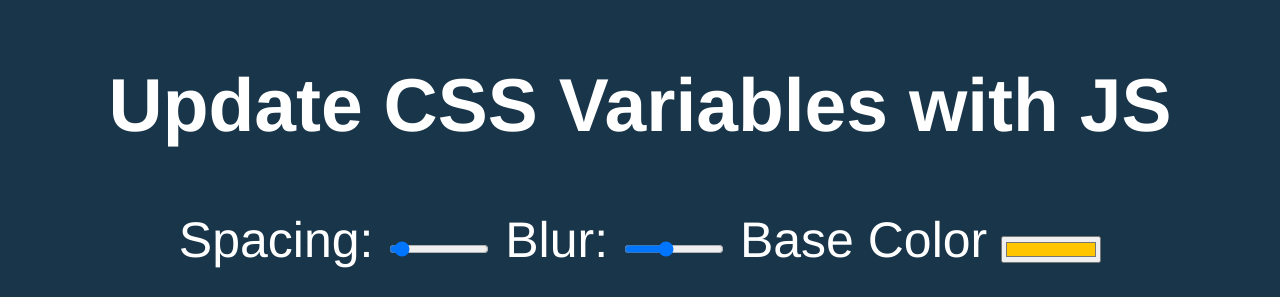
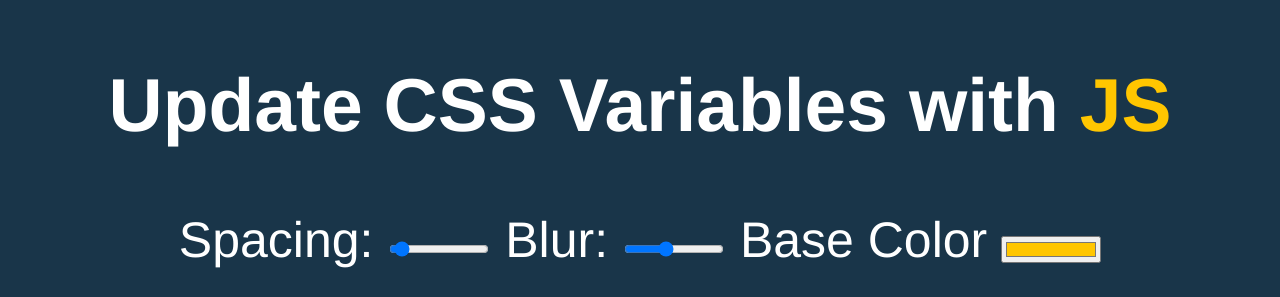
Before and after one commit to basuabhirup/js30-day-03-css-variables, a plain HTML site: page index.html in a window 1280 px wide. Shown: the top 297 px of the page. Drawn offline with Linux system fonts and the light colour scheme.

Commit message:
Minor revisions in style & design.

```diff
--- a/styles.css
+++ b/styles.css
@@ -18,8 +18,8 @@ body {
   margin-bottom: 50px;
 }
 
-h2 .h1 {
-  color: red;
+.hl {
+  color: var(--base);
 }
 
 img {
@@ -30,6 +30,10 @@ img {
 
 input {
   width: 100px;
+}
+
+input:hover {
+  cursor: pointer;
 }
 
 .attribution {
```
